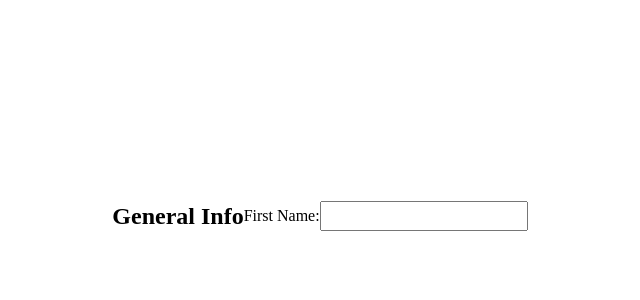
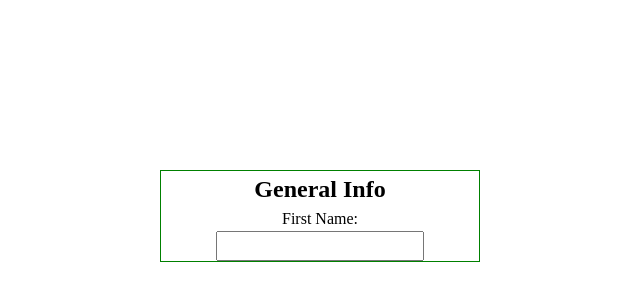
Before and after one commit to spyguyl2/TOP-react-cv, a React (Vite) app: page / in a window 1280 px wide. Shown: the part 184-484 px from the top of the page, without its empty margins (320-960 px from the left). Built offline with nearby package versions, Linux system fonts and the light colour scheme.

Commit message:
Additions

```diff
--- a/src/styles/Card.css
+++ b/src/styles/Card.css
@@ -1,4 +1,7 @@
 .card {
   display: flex;
+  flex-direction: column;
   align-items: center;
+  border: 1px solid green;
+  width: clamp(10rem, 20rem, 30rem);
 }
```
